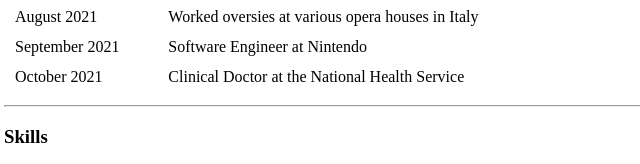
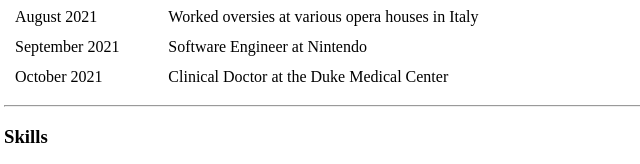
Before and after one commit to JuniperOmega/cv, a plain HTML site: page index.html in a window 1280 px wide. Shown: the part 612-776 px from the top of the page, 4-644 px from the left. Drawn offline with Linux system fonts and the light colour scheme.

Commit message:
Add files via upload

```diff
--- a/index.html
+++ b/index.html
@@ -52,7 +52,7 @@
         </tr>
         <tr>
           <td>October 2021</td>
-          <td>Clinical Doctor at the National Health Service</td>
+          <td>Clinical Doctor at the Duke Medical Center</td>
         </tr>
       </tbody>
       <tfoot>
```
